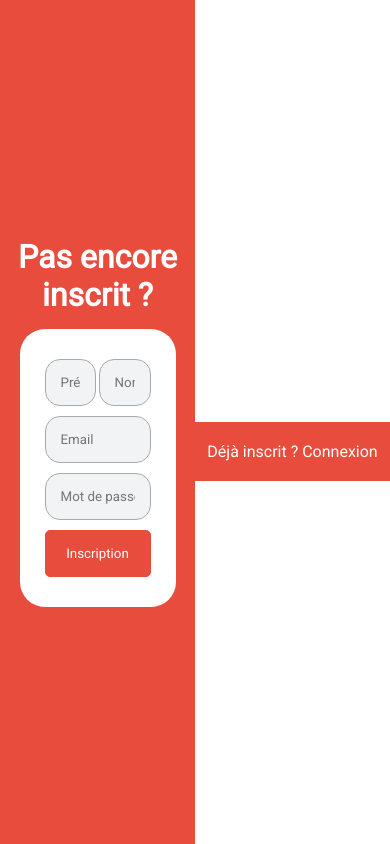
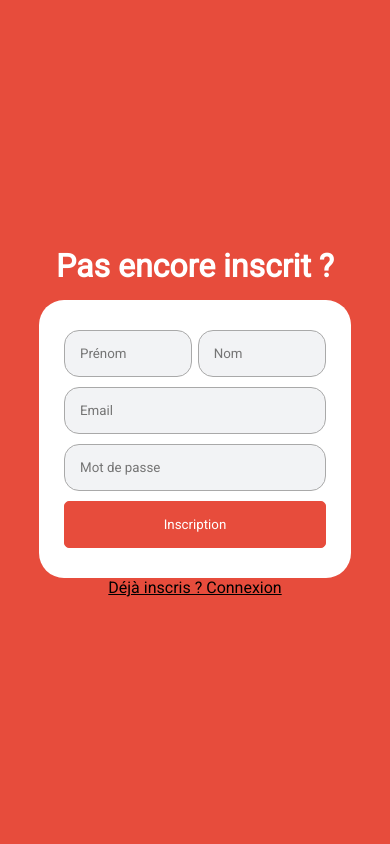
Before and after one commit to FlorianLz/SpeakNow, a PHP site: page / in a window 390 px wide. Run offline with PHP 8.4, Linux system fonts and the light colour scheme; some libraries are stand-ins or nearby versions.

Commit message:
Responsive accueil.

```diff
--- a/css/style.css
+++ b/css/style.css
@@ -265,6 +265,9 @@ header .recherche form input[type="submit"]:hover{
   transform: translateX(-50%);
   padding:20px;
 
+}
+.boutonloginresp{
+  display:none;
 }
 .boutonlogin > a, .boutoninscription >a{
   text-decoration: none;
@@ -830,9 +833,12 @@ footer{
 /* Pages Messages Prives */
 .listemessages{
   width:50%;
-  height:100%;
+  height:90vh;
   margin:auto;
   overflow:hidden;
+  position:relative;
+  background-color:white;
+  border-radius:40px;
 }
 #formMP{
   width:100%;
@@ -841,13 +847,16 @@ footer{
   display:flex;
   justify-content: space-evenly;
   align-items: center;
+  position:absolute;
+  bottom:15px;
 }
 #formMP input[type="text"]{
   padding:5px;
   width:80%;
-  border-radius:10px;
+  border-radius:20px;
   border:0;
   height:100%;
+  border:1px solid var(--principale);
 }
 #formMP input[type="button"]{
   padding:5px;
@@ -918,6 +927,32 @@ footer{
   .accueil .formulaireinscription{
     width:auto;
   }
+  .accueilgauche,.accueildroite{
+    width:100vw;
+  }
+  .contenuaccueil{
+    display:block;
+  }
+  #login{
+    right:-100%;
+  }
+  .boutonloginresp{
+    display:block;
+  }
+  .boutonlogin,.boutoninscription{
+    display:none;
+  }
+  #login:target{
+    right:100%;
+  }
+  #login:target + .accueilgauche{
+    display:none;
+  }
+  .masque{
+    display:none;
+  }
+
+
 
   /* Mur */
   .contenumur{
@@ -992,4 +1027,4 @@ footer{
 
 
 
-}
+  }
--- a/divers/balises.php
+++ b/divers/balises.php
@@ -47,11 +47,11 @@ function message($msg) {
 }
 
 //Affichage du bouton like
-function formlike($idpost,$idredirection,$lieuredirection,$typebouton,$action){
+function formlike($idpost,$idredirection,$lieuredirection,$typebouton,$action,$nblike){
     echo "<form action='index.php?action=$action' method='POST'>
             <input type='hidden' name='idPost' value='$idpost'>
             <input type='hidden' name='$lieuredirection' value='$idredirection'>
-            <label for='like$idpost'><i class='far fa-thumbs-up $typebouton'></i></label>
+            <label for='like$idpost'><i class='far fa-thumbs-up $typebouton'>$nblike</i></label>
             <input id='like$idpost' type='submit' class='inputlike'>
             </form><br><br>";
 }
--- a/vues/accueil.php
+++ b/vues/accueil.php
@@ -12,13 +12,15 @@
     <div class="formulaireinscription">
       <?php include("vues/inscription.php");?>
     </div>
+    <div class="boutonloginresp"><a href="#login">Déjà inscris ? Connexion</a></div>
   </div>
 
-  <div class="accueildroite">
+  <div class="accueildroite" id="loginmobile">
     <h1>Déjà inscrit ?</h1>
     <div class="formulaireconnexion">
         <?php include("vues/login.php");?>
     </div>
+    <div class="boutonloginresp"><a href="#">Pas encore inscris ? Inscription</a></div>
   </div>
 
 </div>
```
Also changed, not shown: vues/fil.php (+6 -2 lines), vues/mur.php (+8 -2 lines), vues/recherche.php (+8 -1 lines).
